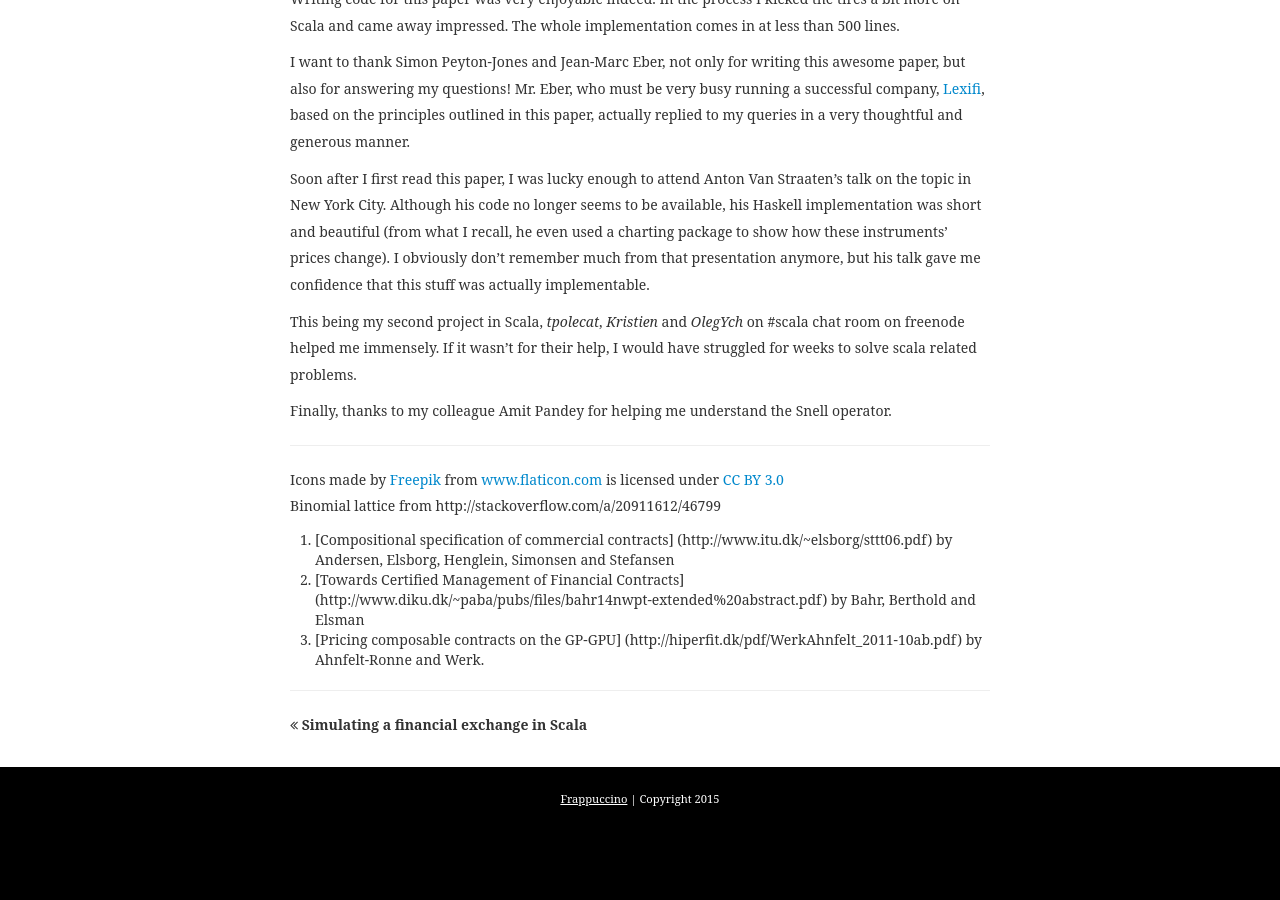
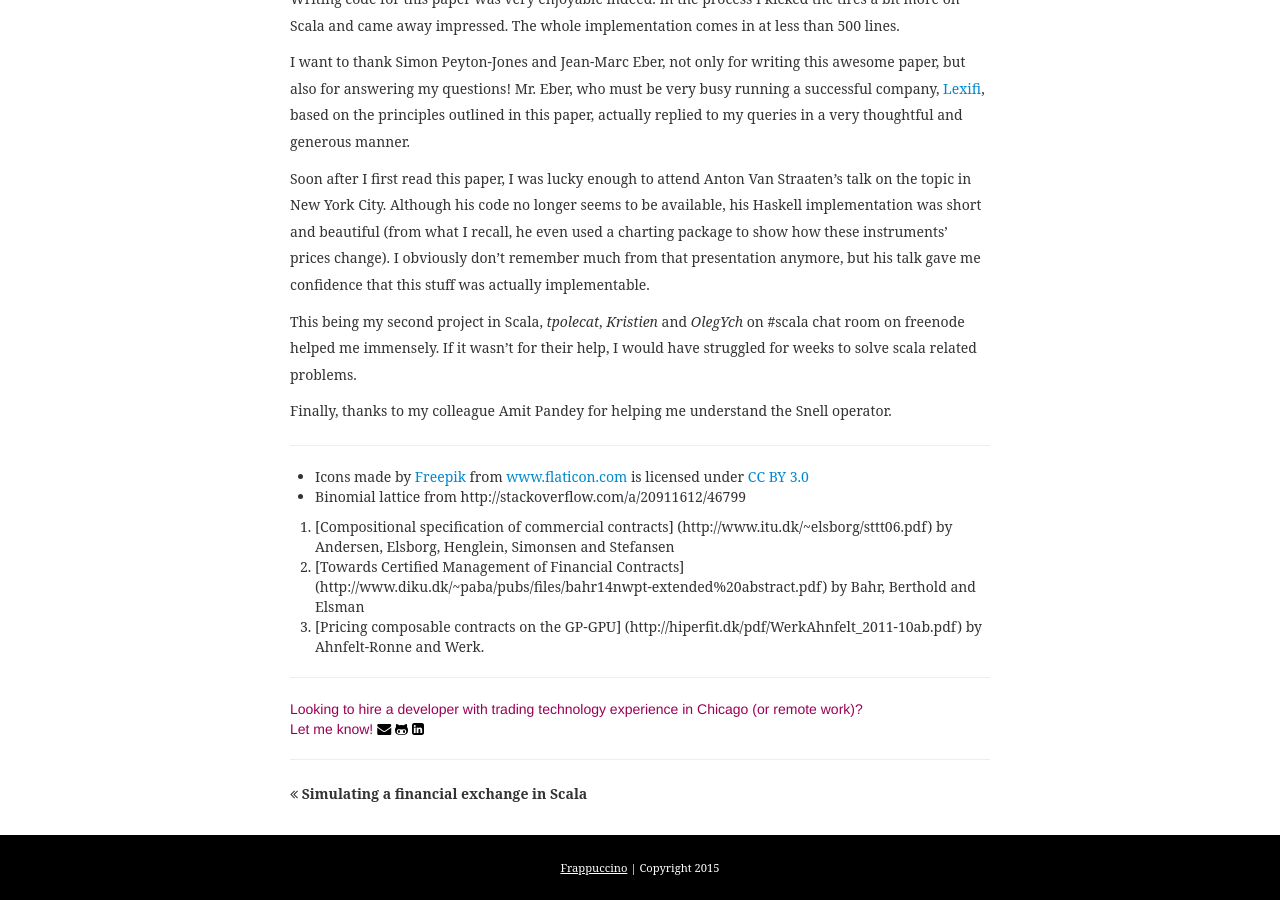
Before and after one commit to falconair/falconair.github.com, a Jekyll site: the page built from _posts/2015-01-30-composingcontracts.md, in a window 1280 px wide and 900 px high, scrolled down 15364 px. Built offline with Jekyll 4.4.1, drawn with Linux system fonts in a browser that asks for light colours; nearby versions of some CDN libraries; some web fonts are replaced; Markdown is read by kramdown in place of the engine named in the settings; comment, search, counter and statistics services are not loaded; before the commit the page ends 16195 px from its top, so only the background shows below that.

Commit message:
adds job notice

```diff
--- a/_config.yml
+++ b/_config.yml
@@ -4,3 +4,4 @@ url: http://falconair.github.io/
 markdown: redcarpet
 paginate: 10 # pagination basted on number of posts
 #exclude: ["Gemfile", "Gemfile.lock", "README.md", 'sass', 'watch.sh', 'style.scss'] # files to exclude
+jobnotice: true
--- /dev/null
+++ b/_includes/jobnotice.html
@@ -0,0 +1,8 @@
+{% if site.jobnotice %}
+Looking to hire a developer with trading technology experience in Chicago (or remote work)?
+<br>Let me know!
+<a href="mailto:shahbazc@gmail.com"><i class="icon-envelope-alt black"></i></a>
+<a href="https://github.com/falconair"><i class="icon-github-alt black"></i></a>
+<a href="https://www.linkedin.com/pub/shahbaz-chaudhary/2/427/25a"><i class="icon-linkedin-sign black"></i></a>
+<hr>
+{% endif %}
--- a/_layouts/post_page.html
+++ b/_layouts/post_page.html
@@ -24,6 +24,10 @@ layout: default
 					{{ content }}
 					<hr>
 				</section>
+
+        <div class="row-fluid" style="color:#905">
+          {% include jobnotice.html %}
+        </div>
 				<section style="font-weight:bold; margin-bottom: 2em;">
 					{% if page.previous %}
 							<a rel="prev" class="a-hover"href="{{ page.previous.url }}"><i class="icon-double-angle-left"></i> {{ page.previous.title }}</a>
--- a/_posts/2015-01-30-composingcontracts.md
+++ b/_posts/2015-01-30-composingcontracts.md
@@ -513,9 +513,8 @@ This being my second project in Scala, _tpolecat_, _Kristien_ and _OlegYch_ on #
 Finally, thanks to my colleague Amit Pandey for helping me understand the Snell operator.
 
 ---
-<div>Icons made by <a href="http://www.freepik.com" title="Freepik">Freepik</a> from <a href="http://www.flaticon.com" title="Flaticon">www.flaticon.com</a> is licensed under <a href="http://creativecommons.org/licenses/by/3.0/" title="Creative Commons BY 3.0">CC BY 3.0</a></div>
-
-Binomial lattice from http://stackoverflow.com/a/20911612/46799
+* <div>Icons made by <a href="http://www.freepik.com" title="Freepik">Freepik</a> from <a href="http://www.flaticon.com" title="Flaticon">www.flaticon.com</a> is licensed under <a href="http://creativecommons.org/licenses/by/3.0/" title="Creative Commons BY 3.0">CC BY 3.0</a></div>
+* Binomial lattice from http://stackoverflow.com/a/20911612/46799
 
 1. [Compositional specification of commercial contracts] (http://www.itu.dk/~elsborg/sttt06.pdf) by Andersen, Elsborg, Henglein, Simonsen and Stefansen
 2. [Towards Certified Management of Financial Contracts] (http://www.diku.dk/~paba/pubs/files/bahr14nwpt-extended%20abstract.pdf) by Bahr, Berthold and Elsman
```
Also changed, not shown: 1 other file.
